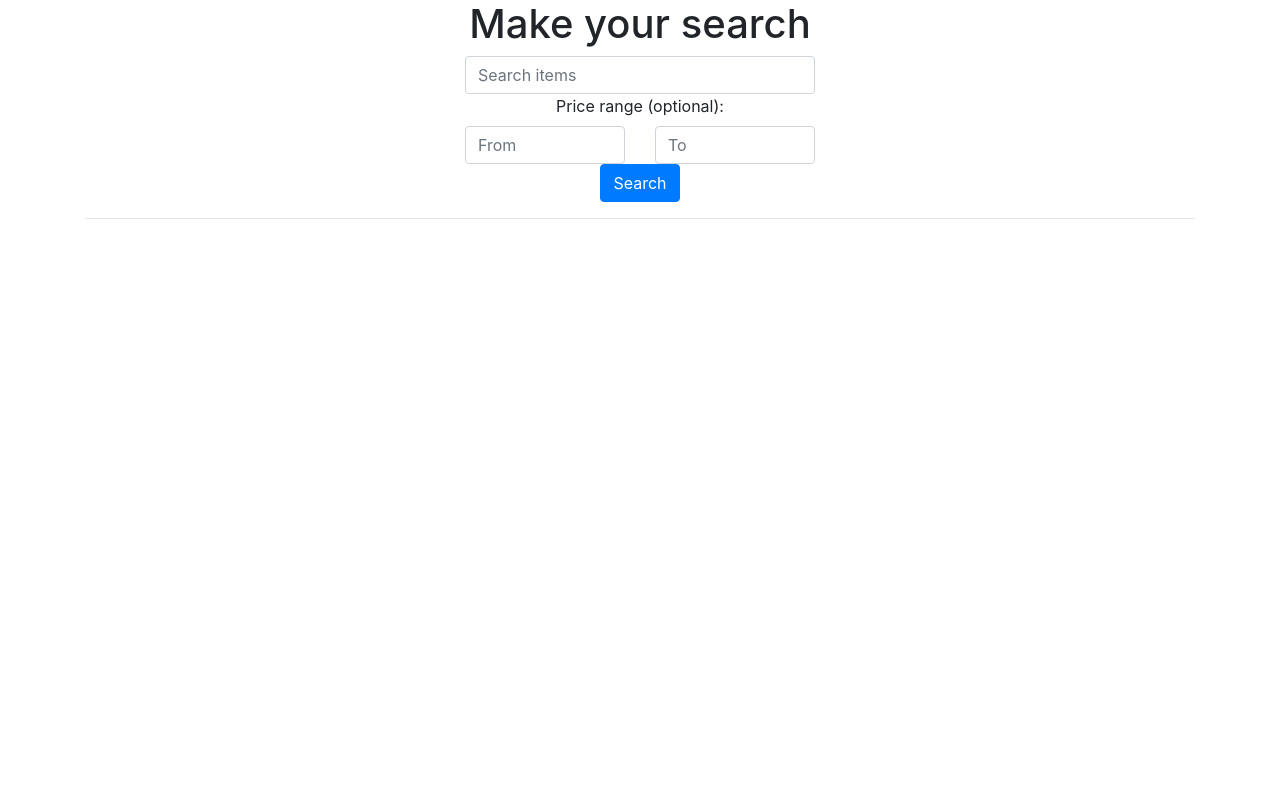
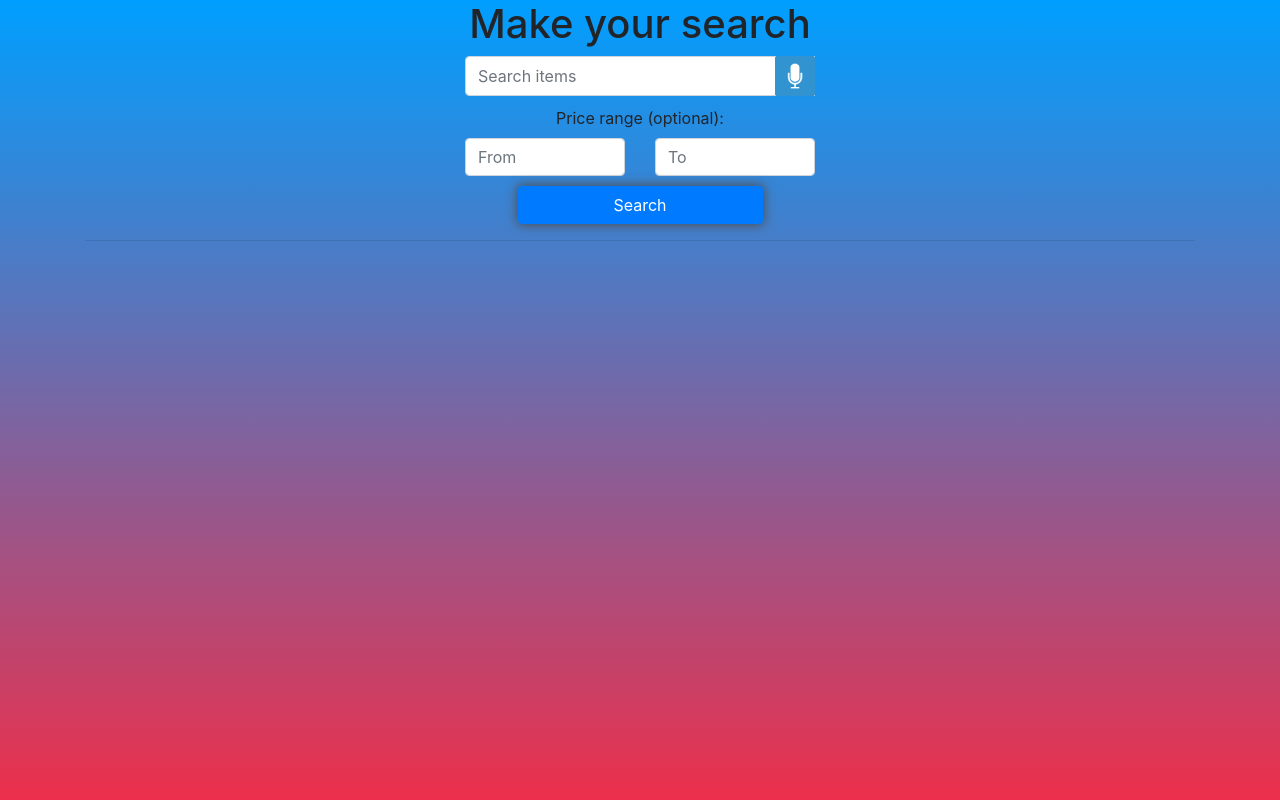
Before and after one commit to action2jackson/ebay_webscraper, a Django app: page / in a window 1280 px wide. Run offline with Django 3.2, Linux system fonts and the light colour scheme; some libraries are stand-ins or nearby versions.

Commit message:
Added images and CSS styling

```diff
--- a/ebay_scraper/templates/ebay_scraper/index.html
+++ b/ebay_scraper/templates/ebay_scraper/index.html
@@ -12,11 +12,12 @@
                 <!-- speech class will be used in CSS -->
                 <div class="col-xs-11 col-sm-8 col-md-6 col-lg-4 mx-auto speech">
                     <input type="text" name="item" class="form-control" id="transcript" required placeholder="Search items">
+                    <img onclick="startDictation()" src="{% static 'images/mic.png' %}" />
                 </div>
             </div>
 
             <div class="row">
-                <div class="col-md-4 mx-auto text-center price-range">Price range (optional):</div>
+                <div class="col-md-4 mx-auto text-center price-range" style="margin-bottom: 0px; margin-top: 10px;">Price range (optional):</div>
             </div>
             <div class="row">
                     <div class="col-xs-2 col-sm-4 col-md-3 col-lg-2 ml-auto pt-2">
@@ -41,7 +42,7 @@
             <!-- Go through and display the scraped items -->
             {% for item in items %}
             <div class="col-xs-12 col-sm-12 col-md-6 col-lg-4 pb-2 d-flex align-items-stretch justify-content-center">
-                <div class="card" style="width: 18rem;">
+                <div class="card" style="width: 18rem; border: solid 1px black">
                     <a href="{{item.link}}" target="_blank"><img class="card-img-top" src="{{ item.image }}" alt="Card image cap"></a>
                     <div class="card-body">
                         <h5 class="card-title"><a href="{{item.link}}" target="_blank">{{ item.name }}</a></h5>
--- a/static/css/style.css
+++ b/static/css/style.css
@@ -0,0 +1,38 @@
+html {
+    height: 100%;
+}
+
+body {
+    margin: 0;
+    height: 100%;
+    background: rgb(12,17,98);
+    /* Gradients are awesome for uniqueness */
+    background: linear-gradient(#009FFF, #ec2F4B);
+    /* Background image is shown once and cant scroll */
+    background-repeat: no-repeat;
+    background-attachment: fixed;
+}
+
+.speech input {
+    height: 40px;
+}
+
+.speech img {
+    position: absolute;
+    right: 15px;
+    top: 0;
+    cursor: pointer;
+    width: 40px
+}
+
+.btn-primary {
+    margin-top: 10px;
+    width: 70%;
+    -webkit-box-shadow: 0px 0px 11px 1px rgba(79,77,79,1);
+    -moz-box-shadow: 0px 0px 11px 1px rgba(79,77,79,1);
+    box-shadow: 0px 0px 11px 1px rgba(79,77,79,1);
+}
+
+img {
+    max-width: 225px;
+}
--- a/templates/main.html
+++ b/templates/main.html
@@ -4,10 +4,11 @@
 <html>
   <head>
     <title>Django Scraper</title>
-
+    <link rel="icon" href="{% static 'images/cool_icon.png' %}" type="image/x-icon" />
     <!-- BOOTSTRAP || CSS -->
     <meta name="viewport" content="width=device-width, initial-scale=1" />
     <link rel="stylesheet" href="https://stackpath.bootstrapcdn.com/bootstrap/4.3.1/css/bootstrap.min.css" integrity="sha384-ggOyR0iXCbMQv3Xipma34MD+dH/1fQ784/j6cY/iJTQUOhcWr7x9JvoRxT2MZw1T" crossorigin="anonymous">
+    <link rel="stylesheet" href="{% static 'css/style.css' %}">
 
   </head>
   <body>
```
Also changed, not shown: static/images/0fb264f2682170fa080807899c0b2692_resize.png (deleted), static/images/cool_icon.png (added), static/images/mic.png (added).
